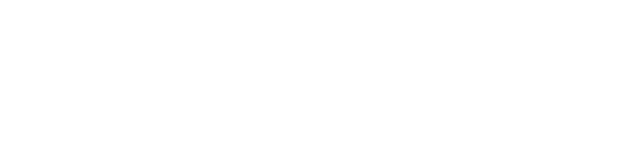
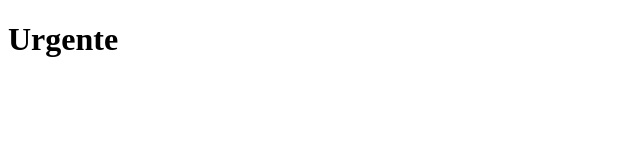
Before and after one commit to learsixela/demo0050, a plain HTML site: page index.html in a window 1280 px wide. Shown: the whole page, without its empty margins (0-640 px from the left). Drawn offline with Linux system fonts and the light colour scheme.

Commit message:
cambio en mijail

```diff
--- a/assets/css/style.css
+++ b/assets/css/style.css
@@ -1,3 +1,4 @@
 * {
     margin: 0px;
+    padding: 0px;
 }
--- a/index.html
+++ b/index.html
@@ -6,5 +6,9 @@
     <meta name="viewport" content="width=device-width, initial-scale=1.0" />
     <title>Demo Git</title>
   </head>
-  <body></body>
+  <body>
+    <div class="container">
+      <h1>Urgente</h1>
+    </div>
+  </body>
 </html>
```
Also changed, not shown: prueba.txt.
